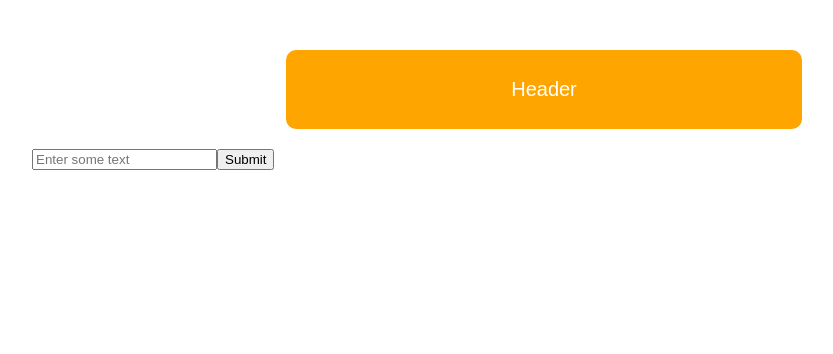
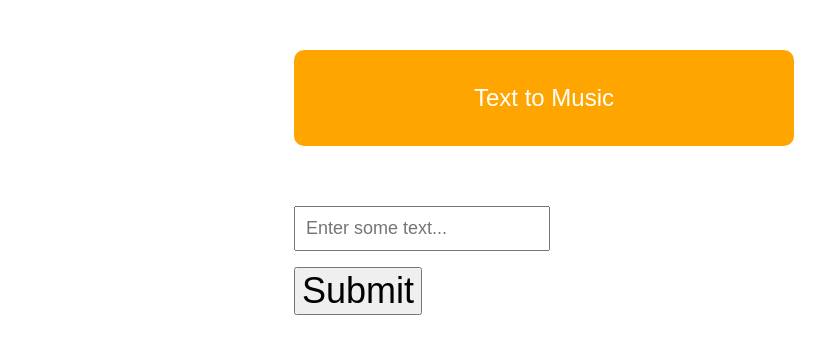
Before and after one commit to AlirieGray/text-to-music, a React (Create React App) app: page / in a window 1280 px wide. Shown: the top 354 px of the page, without its empty margins (96-929 px from the left). Built offline with nearby package versions, Linux system fonts and the light colour scheme.

Commit message:
added style and functional post request

```diff
--- a/package.json
+++ b/package.json
@@ -5,7 +5,9 @@
   "dependencies": {
     "react": "^15.6.1",
     "react-dom": "^15.6.1",
-    "react-scripts": "1.0.13"
+    "react-scripts": "1.0.13",
+    "unirest": "^0.5.1",
+    "whatwg-fetch": "^2.0.3"
   },
   "scripts": {
     "start": "react-scripts start",
--- a/src/App.js
+++ b/src/App.js
@@ -1,5 +1,7 @@
 import React, { Component } from 'react';
+import 'whatwg-fetch';
 import './Style.css';
+var unirest = require('unirest');
 
 const Box = (props) => {
   return(
@@ -11,13 +13,15 @@ const Box = (props) => {
 
 const TextIn = (props) => {
   return(
-    <div className="TextIn">
+    <div>
       <form onSubmit={ (event) => {
           event.preventDefault();
           props.handleSubmit(document.getElementById("textIn").value);
         }}>
-        <input id="textIn" type="text" placeholder="Enter some text"/>
-        <input type="submit" value="Submit" />
+        <p>
+          <input className="TextInput" id="textIn" type="text" placeholder="Enter some text..."/>
+        </p>
+        <input className="SubmitButton" type="submit" value="Submit" />
       </form>
     </div>
   );
@@ -35,7 +39,8 @@ class App extends Component {
   constructor(props) {
     super(props);
     this.state = {
-      text: ""
+      text: "",
+      mood: ""
     }
   }
 
@@ -43,16 +48,35 @@ class App extends Component {
     this.setState({
       text: txt
     });
+    this.getSentiment(txt);
+  }
+
+  getSentiment(text) {
+    unirest.post("https://community-sentiment.p.mashape.com/text/")
+    .header("X-Mashape-Key", "XmKB0iIDuwmshZEUmujdaIZklsogp134KaujsnvtdYu8vjdmZl")
+    .header("X-Mashape-Host", "community-sentiment.p.mashape.com")
+    .header("Content-Type", "application/x-www-form-urlencoded")
+    .send("txt=" + text)
+    .send("")
+    .end(function (result) {
+      /*
+      this.setState({
+        mood:result.body
+      });
+      */
+      console.log(result.status, result.headers, result.body);
+    });
   }
 
   render() {
     return (
-      <div>
-        <Box text="Header"/>
-        <TextIn handleSubmit={(text) => {
+      <div className="Container">
+        <Box text="Text to Music"/>
+        <TextIn className="TextInput" handleSubmit={(text) => {
           this.enterText(text);
         }}/>
         <ShowText showText={this.state.text} />
+        <ShowText showText={this.state.mood} />
       </div>
     );
   }
--- a/src/Style.css
+++ b/src/Style.css
@@ -2,25 +2,33 @@
   text-align: center;
 }
 
+.Container {
+  width: calc(100% - 4em);
+  max-width: 500px;
+  margin: auto;
+}
+
 .HeaderBox {
   text-align: center;
-  font-size: 20px;
+  font-size: 24px;
   color: white;
   background-color: orange;
   border-radius: 10px;
-  max-width: 500px;
-  padding: 8px;
-  margin-left: auto;
-  margin-right: auto;
+  padding: 10px;
   margin-top: 50px;
-  margin-bottom: 20px;
+  margin-bottom: 60px;
 }
 
-.TextIn {
-  margin-left: 10%;
+.TextInput {
+  padding: 10px;
+  font-size: 18px;
+  margin: 0 auto;
+}
+
+.SubmitButton {
+  font-size: 36px;
 }
 
 .ShowText {
   text-align: center;
-
 }
```
